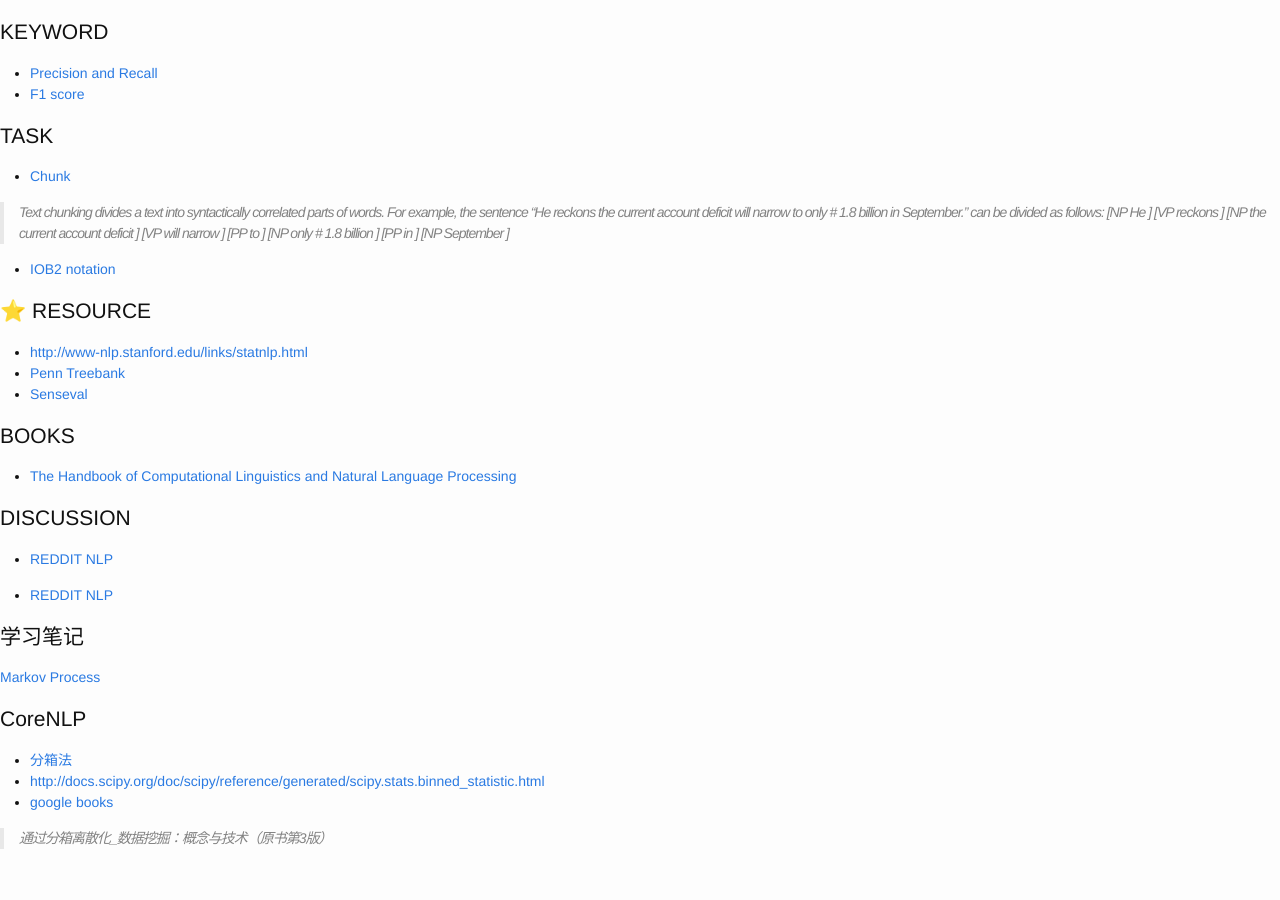
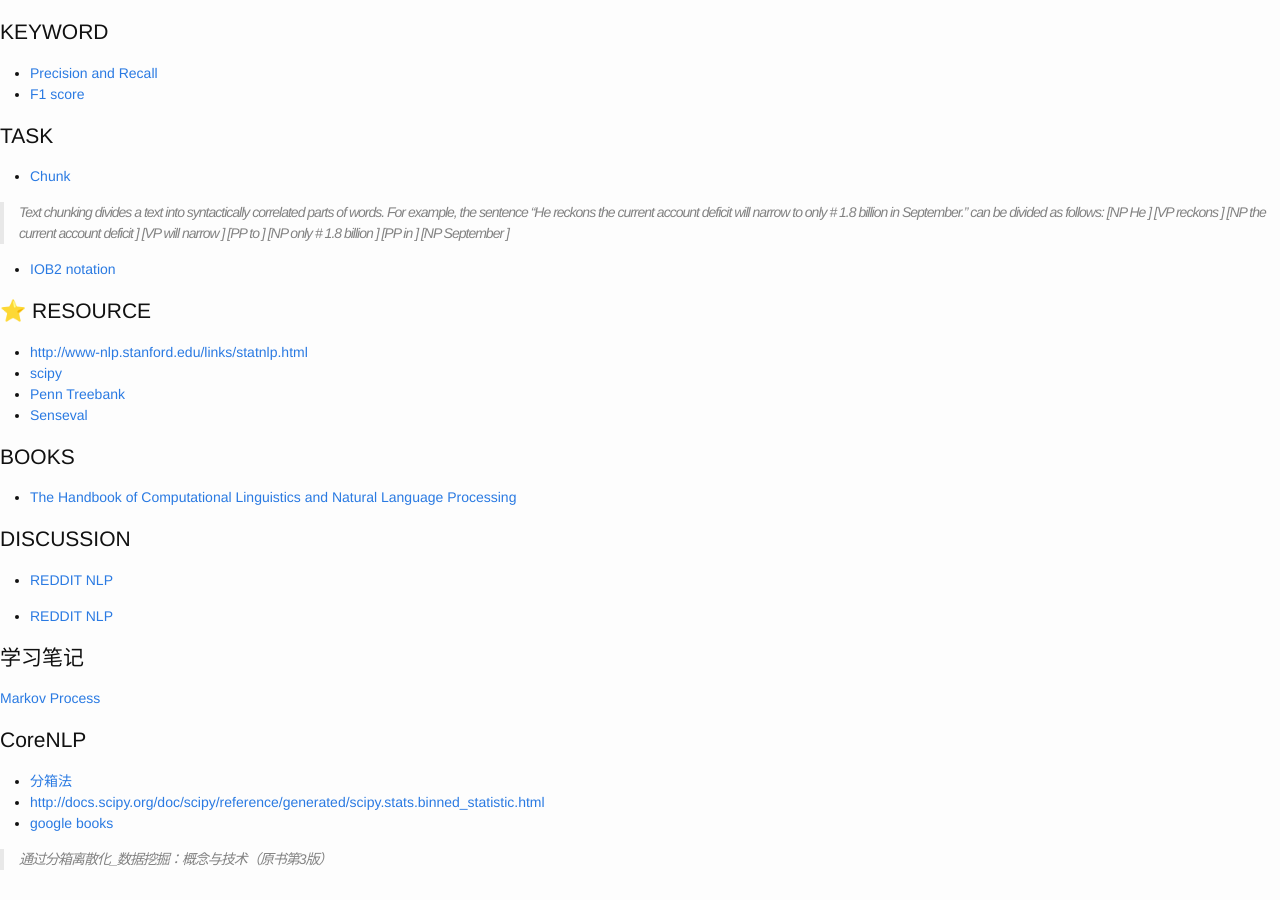
Before and after one commit to cnwarden/cnwarden.github.io, a Jekyll site: the page built from ml/index.md, in a window 1280 px wide and 900 px high, scrolled down 1001 px. Built offline with Jekyll 4.4.1, drawn with Linux system fonts in a browser that asks for light colours; emoji names are drawn with the system emoji font; before the commit the page ends 1880 px from its top, so only the background shows below that.

Commit message:
Update index.md

```diff
--- a/ml/index.md
+++ b/ml/index.md
@@ -72,6 +72,7 @@ Stanford relation extractor is a Java implementation to find relations between t
 # :star: RESOURCE
 
 * [http://www-nlp.stanford.edu/links/statnlp.html](http://www-nlp.stanford.edu/links/statnlp.html)
+* [scipy](http://docs.scipy.org/doc/#)
 * [Penn Treebank](http://www.cis.upenn.edu/~treebank/)
 * [Senseval](http://www.senseval.org/)
 
```
